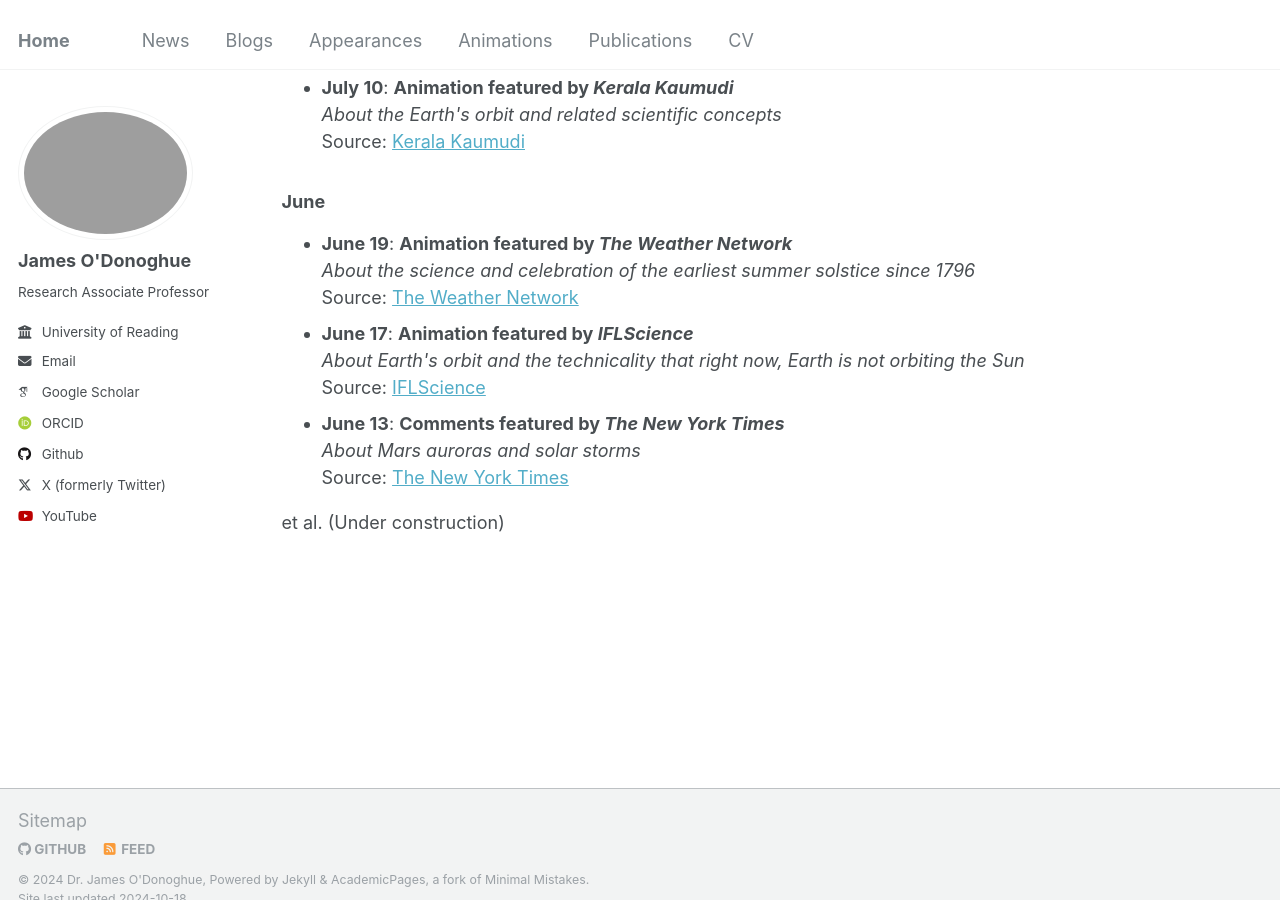
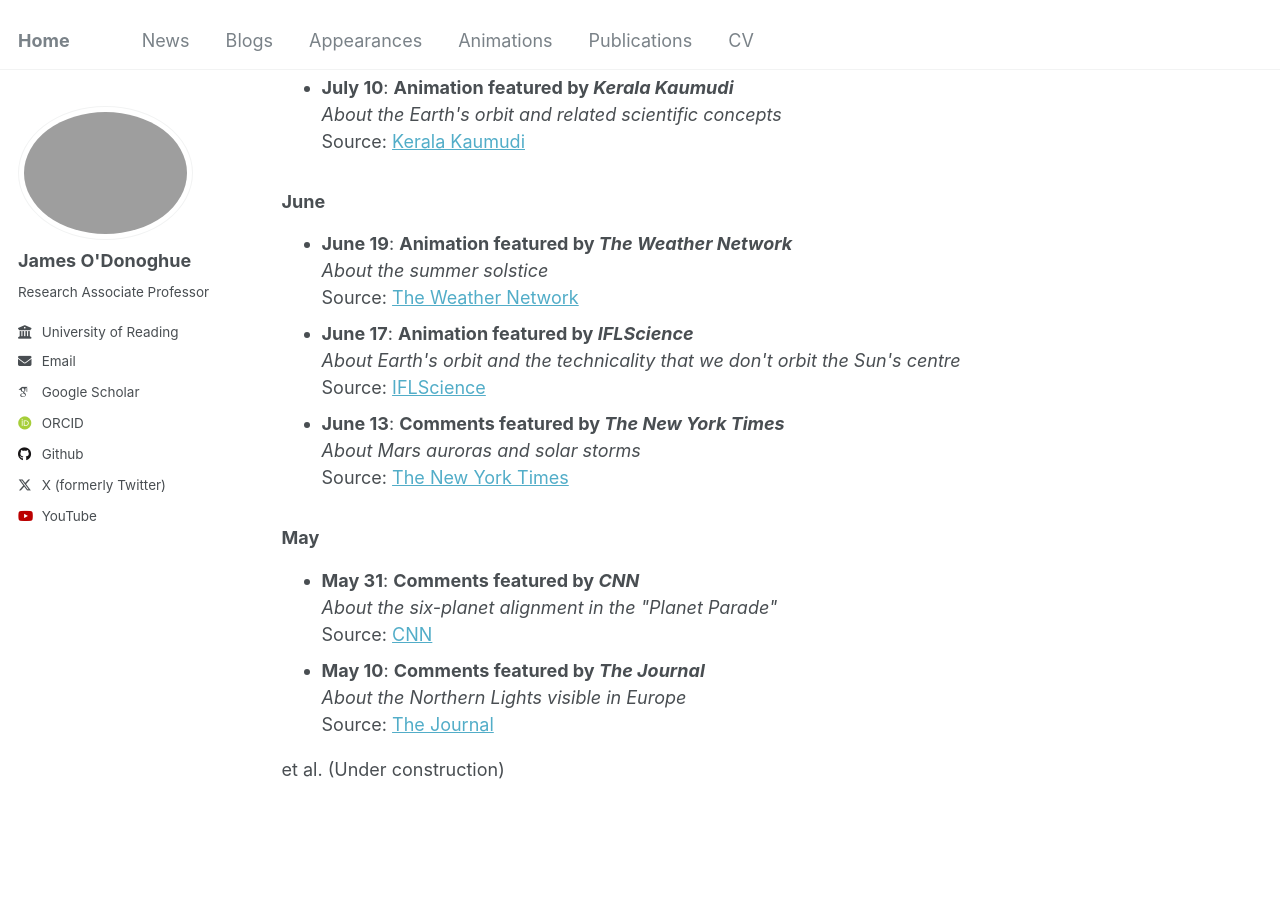
Before and after one commit to odonoghuespace/odonoghuespace.github.io, a Jekyll site: the page built from _pages/news.html, in a window 1280 px wide and 900 px high, scrolled down 1398 px. Built offline with Jekyll 4.4.1, drawn with Linux system fonts in a browser that asks for light colours; some web fonts are replaced; some of the changed text lies outside the part shown.

Commit message:
Update news.html

```diff
--- a/_pages/news.html
+++ b/_pages/news.html
@@ -10,7 +10,7 @@ author_profile: true
 <ul>
   <li><strong>October 10</strong>: <strong>Interviewed by <em>The New York Times</em></strong><br>
     <em>About Jupiter's Great Red Spot</em><br>
-    Sources: <a href="https://www.nytimes.com/2024/10/10/science/jupiter-great-red-spot-hubble.html">NYT</a> |
+    Sources: <a href="https://www.nytimes.com/2024/10/10/science/jupiter-great-red-spot-hubble.html">The New York Times</a> |
     <a href="https://www.msn.com/en-us/news/technology/hubble-telescope-shows-great-red-spot-of-jupiter-bouncing-like-a-kickball/ar-AA1s36ka?cvid=5A6EBB543211413E8C8931ED964FEA58&ocid=ue12dhp&apiversion=v2&noservercache=1&domshim=1&renderwebcomponents=1&wcseo=1&batchservertelemetry=1&noservertelemetry=1">Repost by MSN</a> |
     <a href="https://raillynews.com/2024/10/buyuk-kirmizi-leke-jupiterdeki-gizemli-firtina-ve-yeni-gelismeler/">Repost by Railly News</a>
     <a href="https://www.hawaiitribune-herald.com/2024/10/12/nation-world-news/jupiters-great-red-spot-moves-like-the-solar-systems-biggest-kickball/">Repost by Hawaii Tribune Herald</a>
@@ -79,12 +79,12 @@ author_profile: true
 <h3>June</h3>
 <ul>
  <li><strong>June 19</strong>: <strong>Animation featured by <em>The Weather Network</em></strong><br>
-    <em>About the science and celebration of the earliest summer solstice since 1796</em><br>
+    <em>About the summer solstice</em><br>
     Source: <a href="https://www.theweathernetwork.com/en/news/science/earth-science/science-and-celebration-of-the-earliest-summer-solstice-since-1796">The Weather Network</a>
 </li>
 
 <li><strong>June 17</strong>: <strong>Animation featured by <em>IFLScience</em></strong><br>
-    <em>About Earth's orbit and the technicality that right now, Earth is not orbiting the Sun</em><br>
+    <em>About Earth's orbit and the technicality that we don't orbit the Sun's centre</em><br>
     Source: <a href="https://www.iflscience.com/right-now-the-earth-is-technically-not-orbiting-the-sun-74697">IFLScience</a>
 </li>
 
@@ -92,6 +92,19 @@ author_profile: true
     <em>About Mars auroras and solar storms</em><br>
     Source: <a href="https://www.nytimes.com/2024/06/13/science/mars-aurora-solar-storm.html">The New York Times</a>
 </li>
+</ul>
+
+<h3>May</h3>
+<ul>
+<li><strong>May 31</strong>: <strong>Comments featured by <em>CNN</em></strong><br>
+    <em>About the six-planet alignment in the "Planet Parade"</em><br>
+    Source: <a href="https://edition.cnn.com/2024/05/31/science/planet-parade-six-planetary-alignment-scn/index.html">CNN</a>
+</li>
+
+<li><strong>May 10</strong>: <strong>Comments featured by <em>The Journal</em></strong><br>
+    <em>About the Northern Lights visible in Europe</em><br>
+    Source: <a href="https://www.thejournal.ie/northern-lights-ireland-tonight-6376063-May2024/">The Journal</a>
+</li>
 
 </ul>
 
```
